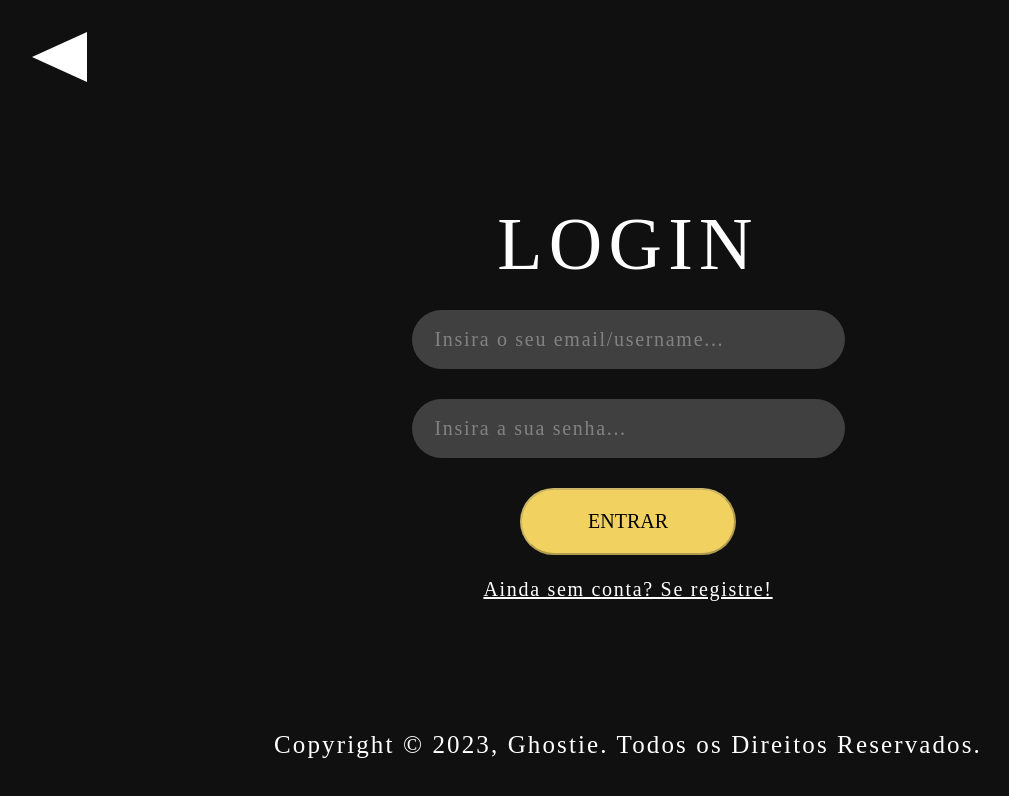
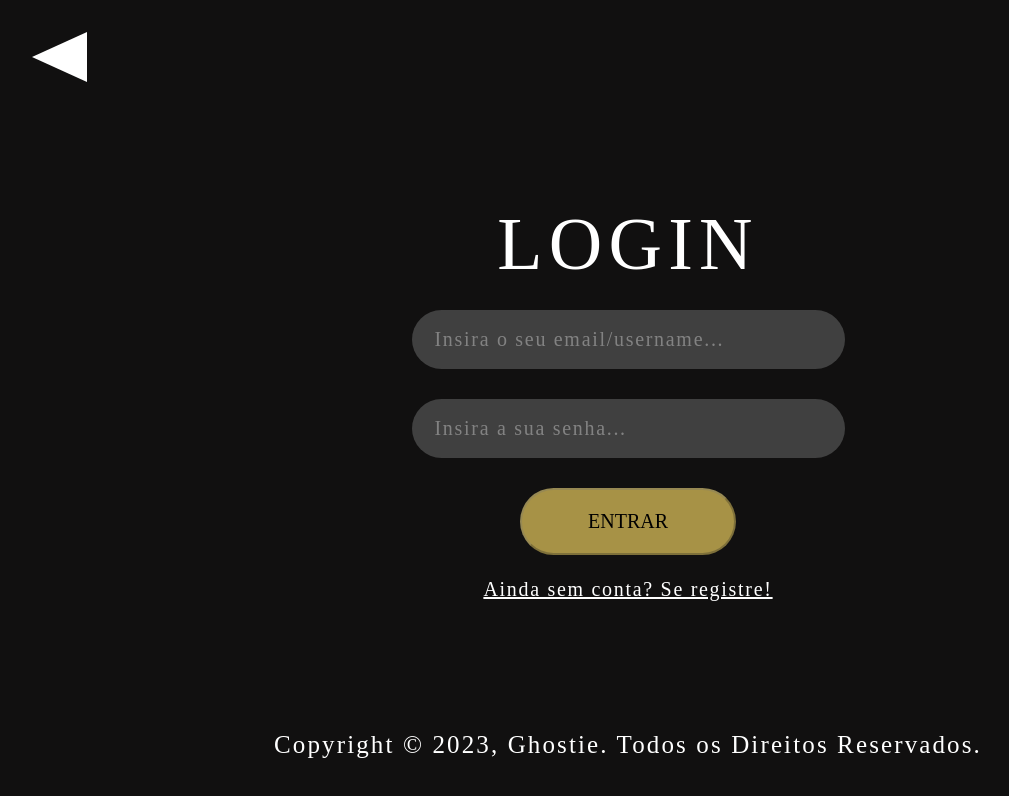
Before and after one commit to lucasbsand/Violeta---Frontend, a React (Vite) app: page /login in a window 1280 px wide. Shown: the top 796 px of the page, without its empty margins (12-1021 px from the left). Built offline with nearby package versions, Linux system fonts and the light colour scheme; a web font is replaced by a local one.

Commit message:
update insignificante, ignore

```diff
--- a/src/components/Componentes pertencentes ao Login/FormLogin/index.tsx
+++ b/src/components/Componentes pertencentes ao Login/FormLogin/index.tsx
@@ -25,7 +25,7 @@ export default function FormLogin() {
       <S.FormContainer onSubmit={HandleSubmit}>
         <S.Input value={email} type="email" onChange={HandleEmail} placeholder='Insira o seu email/username...' />
         <S.Input value={password} type='password' onChange={HandlePassword} placeholder='Insira a sua senha... ' />
-        <S.SubmitButton type='submit' disabled={password.length <= 8}>ENTRAR</S.SubmitButton>
+        <S.SubmitButton type='submit' disabled={password.length > 8 || password.length < 1}>ENTRAR</S.SubmitButton>
         {password.length > 8 ? (
           <Notification>
             <Notification__body>
--- a/src/components/Componentes pertencentes ao Login/FormLogin/styled.ts
+++ b/src/components/Componentes pertencentes ao Login/FormLogin/styled.ts
@@ -60,12 +60,12 @@ export const Input = styled.input`
 
 export const SubmitButton = styled.button`
   text-decoration: none;
-  cursor: pointer;
+  cursor: ${(props) => props.disabled ? "not-allowed" : null};
   color: #000;
   font-family: Esteban;
   font-size: 20px;
   border-radius: 50px;
-  background: ${(props) => props.disabled ? "#F1D261" : "#a79246"};
+  background: ${(props) => props.disabled ? "#a79246" : "#F1D261"};
   text-align: center;
   padding-left: 66px;
   padding-right: 66px;
```
